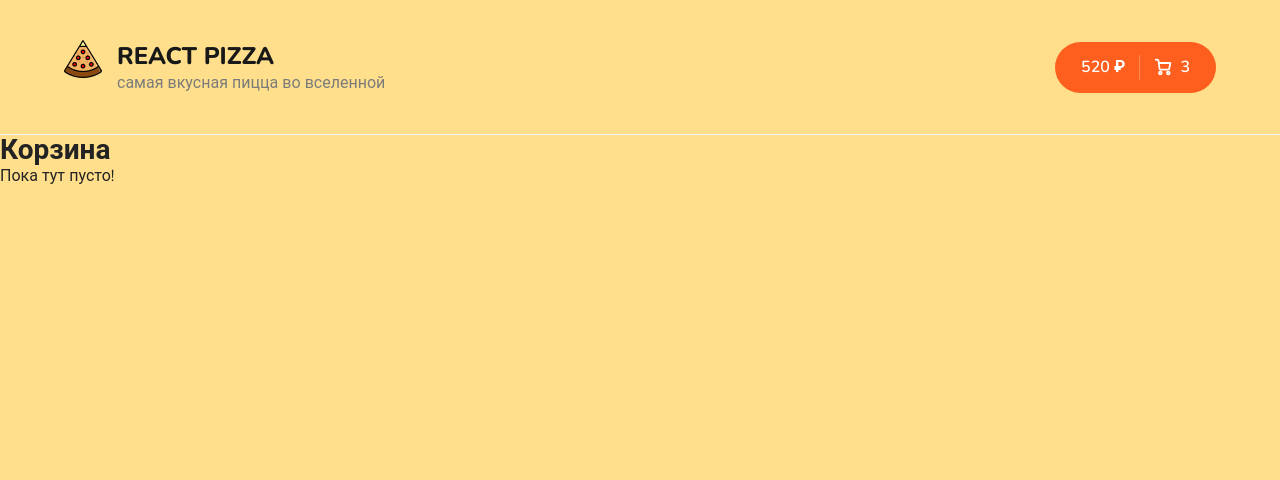
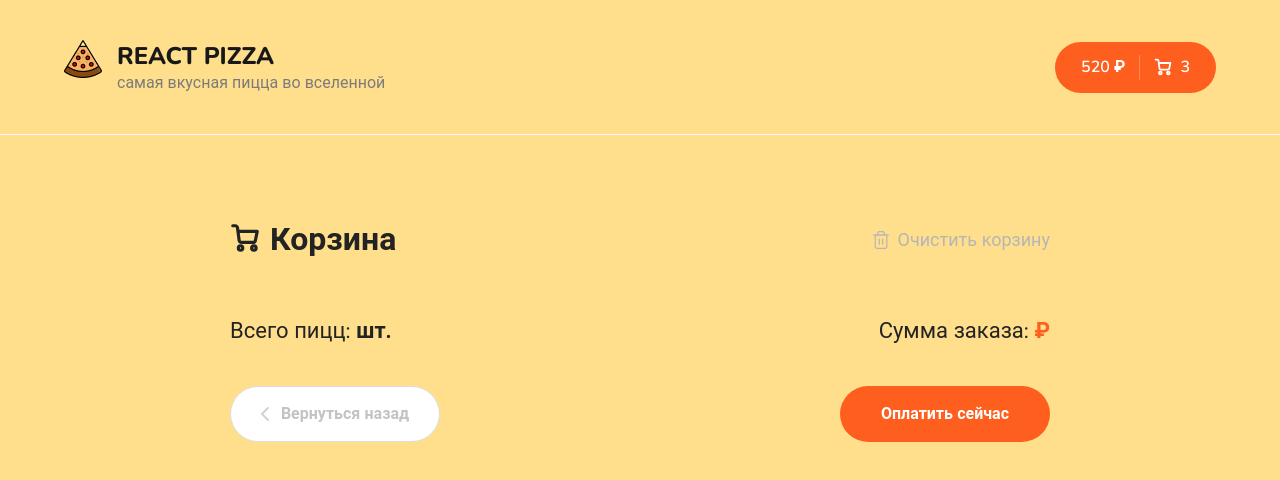
Before and after one commit to OlesyaAsanova88/Pizza-shop, a React (Vite) app: page /cart in a window 1280 px wide. Shown: the top 480 px of the page. Built offline with nearby package versions, Linux system fonts and the light colour scheme.

Commit message:
добавла верстку корзину, вынесла svg

```diff
--- /dev/null
+++ b/src/assets/svg/ArrowLeftSvg.tsx
@@ -0,0 +1,13 @@
+export default function ArrowLeftSvg() {
+	return (
+		<svg width="8" height="14" viewBox="0 0 8 14" fill="none" xmlns="http://www.w3.org/2000/svg">
+			<path
+				d="M7 13L1 6.93015L6.86175 1"
+				stroke="#D3D3D3"
+				strokeWidth="1.5"
+				strokeLinecap="round"
+				strokeLinejoin="round"
+			></path>
+		</svg>
+	);
+}
--- /dev/null
+++ b/src/assets/svg/CartBoxSvg.tsx
@@ -0,0 +1,27 @@
+export default function CartBoxSvg() {
+	return (
+		<svg width="18" height="18" viewBox="0 0 18 18" fill="none" xmlns="http://www.w3.org/2000/svg">
+			<path
+				d="M6.33333 16.3333C7.06971 16.3333 7.66667 15.7364 7.66667 15C7.66667 14.2636 7.06971 13.6667 6.33333 13.6667C5.59695 13.6667 5 14.2636 5 15C5 15.7364 5.59695 16.3333 6.33333 16.3333Z"
+				stroke="white"
+				strokeWidth="1.8"
+				strokeLinecap="round"
+				strokeLinejoin="round"
+			></path>
+			<path
+				d="M14.3333 16.3333C15.0697 16.3333 15.6667 15.7364 15.6667 15C15.6667 14.2636 15.0697 13.6667 14.3333 13.6667C13.597 13.6667 13 14.2636 13 15C13 15.7364 13.597 16.3333 14.3333 16.3333Z"
+				stroke="white"
+				strokeWidth="1.8"
+				strokeLinecap="round"
+				strokeLinejoin="round"
+			></path>
+			<path
+				d="M4.78002 4.99999H16.3334L15.2134 10.5933C15.1524 10.9003 14.9854 11.176 14.7417 11.3722C14.4979 11.5684 14.1929 11.6727 13.88 11.6667H6.83335C6.50781 11.6694 6.1925 11.553 5.94689 11.3393C5.70128 11.1256 5.54233 10.8295 5.50002 10.5067L4.48669 2.82666C4.44466 2.50615 4.28764 2.21182 4.04482 1.99844C3.80201 1.78505 3.48994 1.66715 3.16669 1.66666H1.66669"
+				stroke="white"
+				strokeWidth="1.8"
+				strokeLinecap="round"
+				strokeLinejoin="round"
+			></path>
+		</svg>
+	);
+}
--- /dev/null
+++ b/src/assets/svg/TrushSvg.tsx
@@ -0,0 +1,34 @@
+export default function TrushSvg() {
+	return (
+		<svg width="20" height="20" viewBox="0 0 20 20" fill="none" xmlns="http://www.w3.org/2000/svg">
+			<path
+				d="M2.5 5H4.16667H17.5"
+				stroke="#B6B6B6"
+				strokeWidth="1.2"
+				strokeLinecap="round"
+				strokeLinejoin="round"
+			></path>
+			<path
+				d="M6.66663 5.00001V3.33334C6.66663 2.89131 6.84222 2.46739 7.15478 2.15483C7.46734 1.84227 7.89127 1.66667 8.33329 1.66667H11.6666C12.1087 1.66667 12.5326 1.84227 12.8451 2.15483C13.1577 2.46739 13.3333 2.89131 13.3333 3.33334V5.00001M15.8333 5.00001V16.6667C15.8333 17.1087 15.6577 17.5326 15.3451 17.8452C15.0326 18.1577 14.6087 18.3333 14.1666 18.3333H5.83329C5.39127 18.3333 4.96734 18.1577 4.65478 17.8452C4.34222 17.5326 4.16663 17.1087 4.16663 16.6667V5.00001H15.8333Z"
+				stroke="#B6B6B6"
+				strokeWidth="1.2"
+				strokeLinecap="round"
+				strokeLinejoin="round"
+			></path>
+			<path
+				d="M8.33337 9.16667V14.1667"
+				stroke="#B6B6B6"
+				strokeWidth="1.2"
+				strokeLinecap="round"
+				strokeLinejoin="round"
+			></path>
+			<path
+				d="M11.6666 9.16667V14.1667"
+				stroke="#B6B6B6"
+				strokeWidth="1.2"
+				strokeLinecap="round"
+				strokeLinejoin="round"
+			></path>
+		</svg>
+	);
+}
--- a/src/components/ProductsPizza.tsx
+++ b/src/components/ProductsPizza.tsx
@@ -28,6 +28,7 @@ export default function CreatePizza() {
 			.then((res) => res.json())
 			.then((json) => setProducts(json));
 		setIsLoading(false);
+		//window.scrollTo(0, 0);
 	}, []);
 
 	console.log(products);
--- a/src/pages/Cart.tsx
+++ b/src/pages/Cart.tsx
@@ -1,9 +1,50 @@
+import { Link } from 'react-router-dom';
+import CartBoxSvg from '@src/assets/svg/CartBoxSvg';
+import TrushSvg from '@src/assets/svg/TrushSvg';
+import ArrowLeftSvg from '@src/assets/svg/ArrowLeftSvg';
+
 const Cart = () => {
 	return (
-		<>
-			<h2>Корзина</h2>
-			<span>Пока тут пусто!</span>
-		</>
+		<div className="container container--cart">
+			<div className="cart">
+				<div className="cart__top">
+					<h2 className="content__title">
+						<CartBoxSvg />
+						Корзина
+					</h2>
+					<div className="cart__clear">
+						<TrushSvg />
+						<span>Очистить корзину</span>
+					</div>
+				</div>
+				<div className="content__items">
+					{/* {items.map((item: any) => (
+						<CartItem key={item.id} {...item} />
+					))} */}
+				</div>
+				<div className="cart__bottom">
+					<div className="cart__bottom-details">
+						<span>
+							{' '}
+							Всего пицц: <b>{} шт.</b>{' '}
+						</span>
+						<span>
+							{' '}
+							Сумма заказа: <b>{} ₽</b>{' '}
+						</span>
+					</div>
+					<div className="cart__bottom-buttons">
+						<Link to="/" className="button button--outline button--add go-back-btn">
+							<ArrowLeftSvg />
+							<span>Вернуться назад</span>
+						</Link>
+						<div className="button pay-btn">
+							<span>Оплатить сейчас</span>
+						</div>
+					</div>
+				</div>
+			</div>
+		</div>
 	);
 };
 
```
Also changed, not shown: src/components/CartItem.tsx (added).
